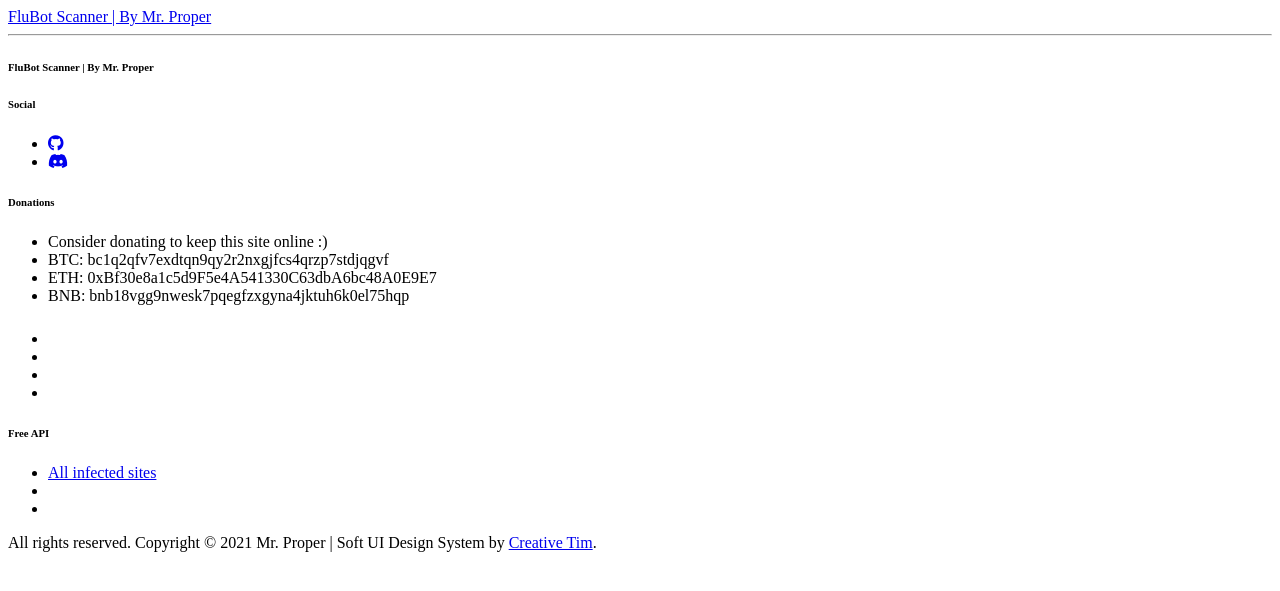
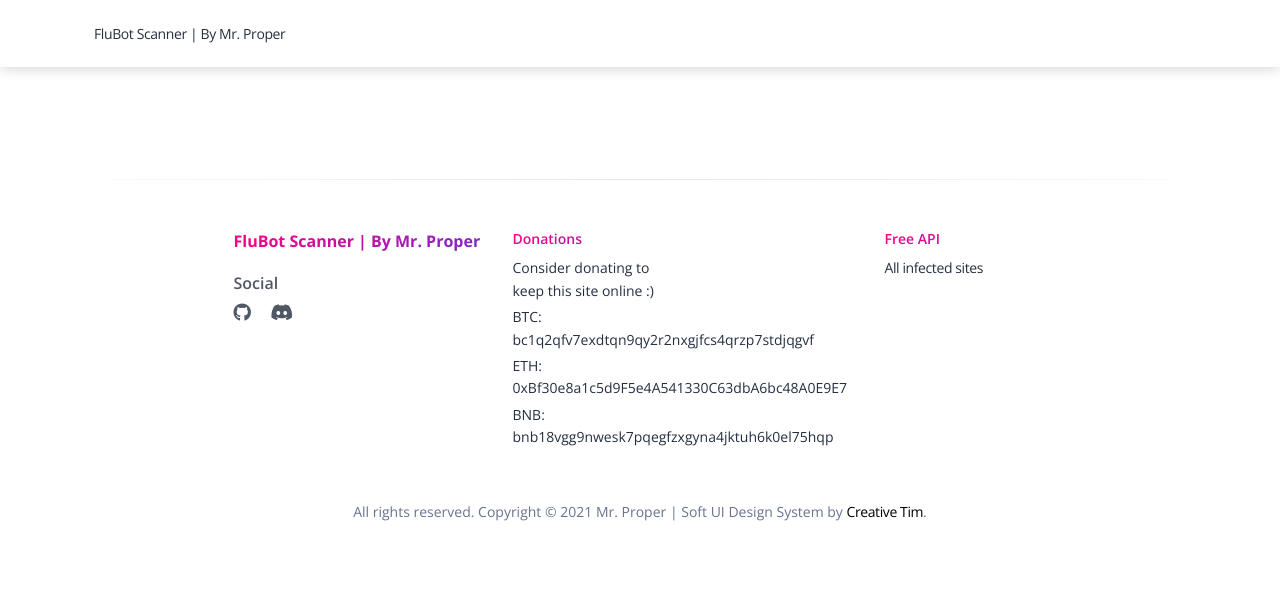
Before and after one commit to GewoonJaap/FluBot-Scanner, a Node project: template src/pages/index.hbs in a window 1280 px wide. Shown: the top 591 px of the page. Run offline with Node 20 templates, Linux system fonts and the light colour scheme; the template is opened without the code that fills it, so the values that code supplies are empty; some libraries are stand-ins or nearby versions.

Commit message:
Revert css

```diff
--- a/src/pages/layouts/main.hbs
+++ b/src/pages/layouts/main.hbs
@@ -21,8 +21,10 @@
     <link href="./assets/css/nucleo-svg.css" rel="stylesheet">
     <!-- Font Awesome Icons -->
     <script src="https://kit.fontawesome.com/42d5adcbca.js" crossorigin="anonymous"></script>
+    <link rel="stylesheet" href="./assets/css/font-face.css">
     <link href="./assets/css/nucleo-svg.css" rel="stylesheet">
     <!-- CSS Files -->
+    <link id="pagestyle" href="./assets/css/soft-design-system.css?v=1.0.4" rel="stylesheet">
 </head>
 
 <body class="index-page" cz-shortcut-listen="true">
```
